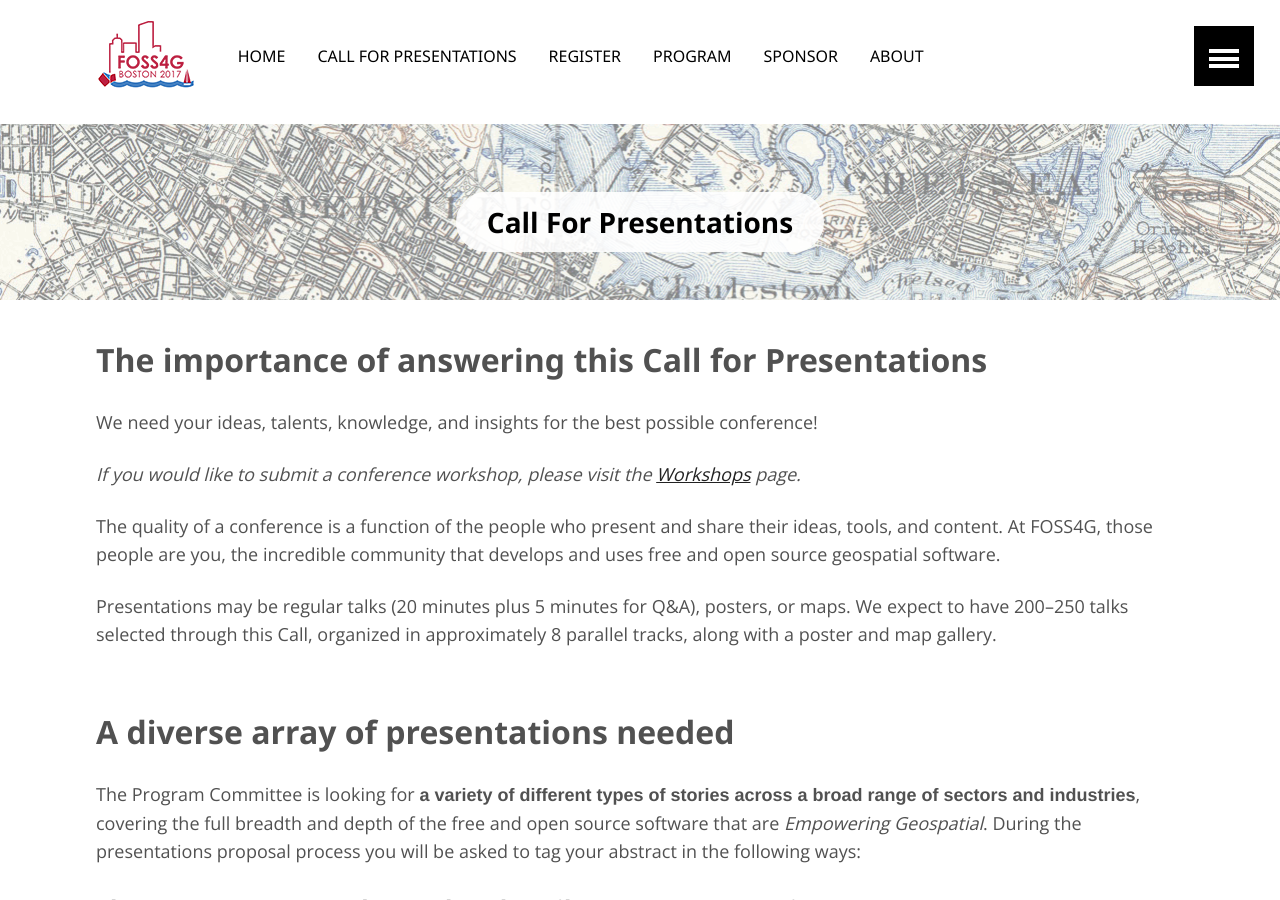
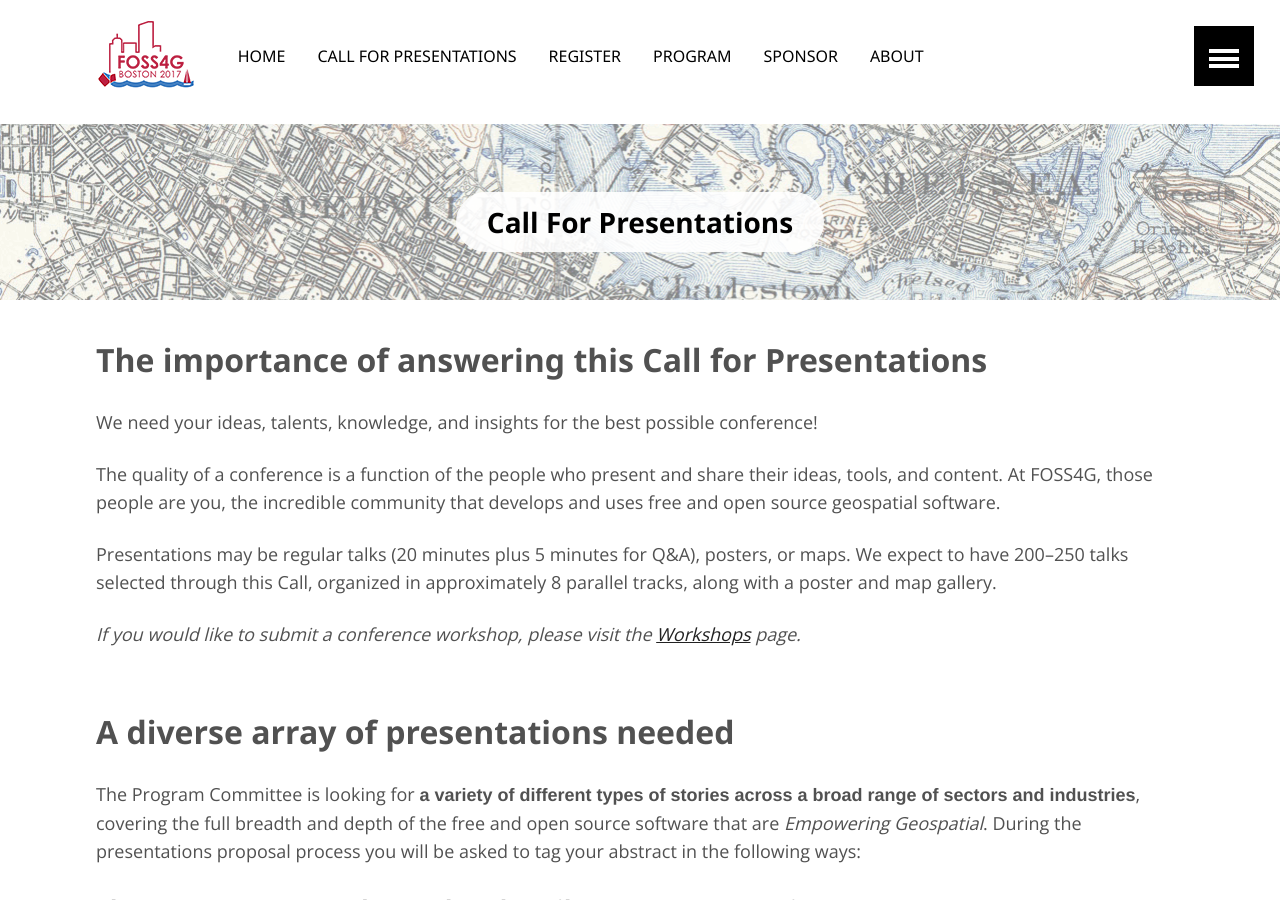
Before and after one commit to AvidGeo/foss4g2017-dev, a Jekyll site: the page built from call-for-presentations/index.html, in a window 1280 px wide and 900 px high. Built offline with Jekyll 4.4.1, drawn with Linux system fonts in a browser that asks for light colours; some of the changed lines change nothing that is shown.

Commit message:
update page order on program page
updates

```diff
--- a/call-for-presentations/index.html
+++ b/call-for-presentations/index.html
@@ -9,11 +9,11 @@
 
     <p>We need your ideas, talents, knowledge, and insights for the best possible conference!</p>
 
-    <p><em>If you would like to submit a conference workshop, please visit the <a href="../workshops">Workshops</a> page.</em></p>
-
     <p>The quality of a conference is a function of the people who present and share their ideas, tools,  and content. At FOSS4G, those people are  you, the incredible community that develops and uses free and open source geospatial software. </p>
 
     <p>Presentations may be regular talks (20 minutes plus 5 minutes for Q&amp;A), posters, or maps. We expect to have 200–250 talks selected through this Call, organized in approximately 8 parallel tracks, along with a poster and map gallery.</p>
+
+    <p><em>If you would like to submit a conference workshop, please visit the <a href="../workshops">Workshops</a> page.</em></p>
 </div>
 <div class="sections">
     <h2>A diverse array of presentations needed</h2>
```
